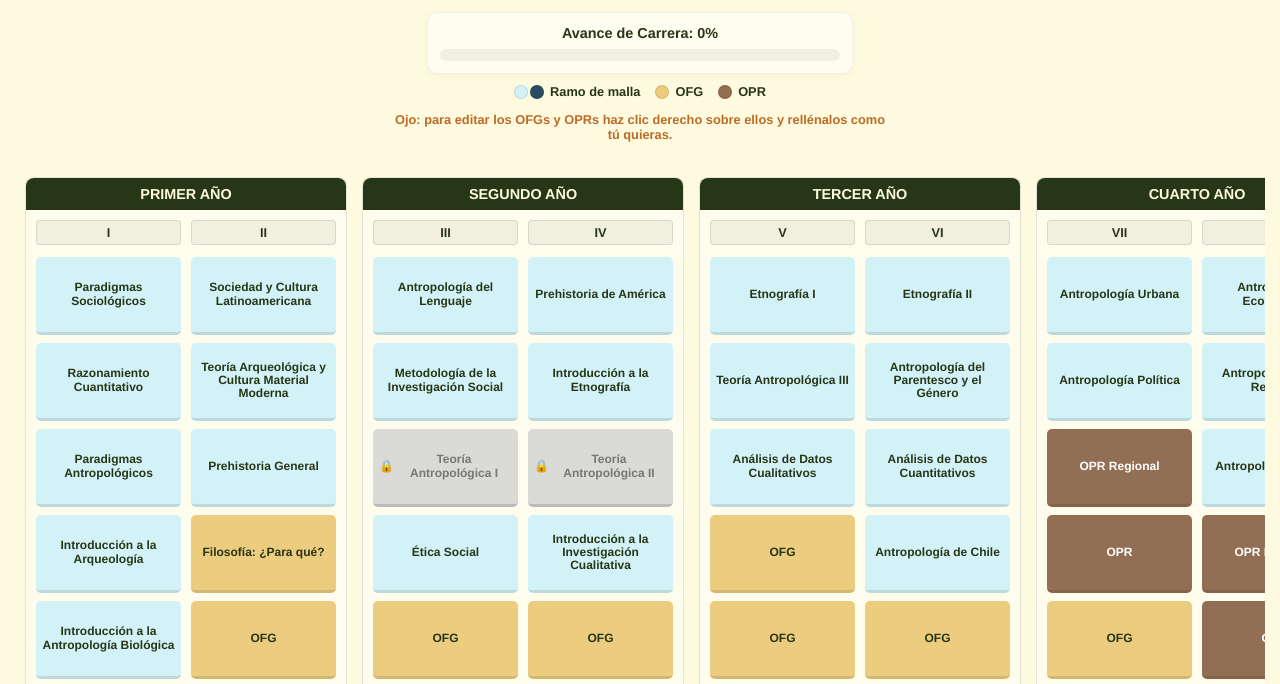
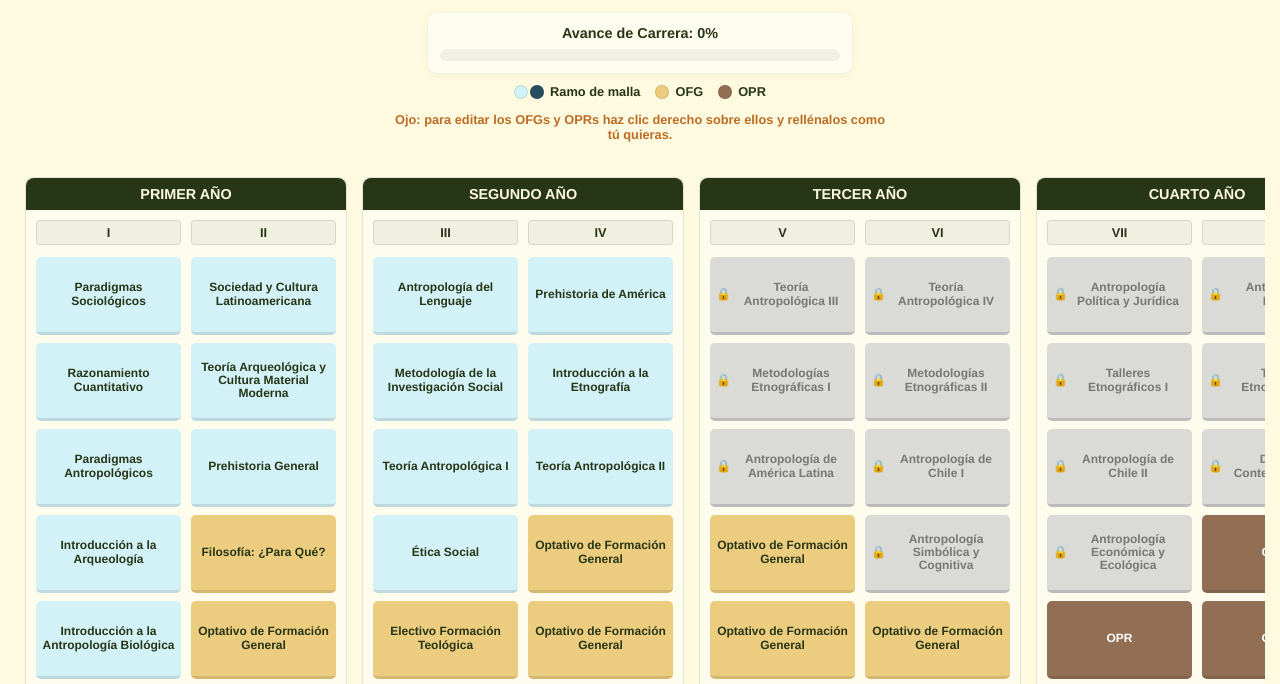
Before and after one commit to maticazesm-ui/Malla-Interactiva-Antropolog-a, a plain HTML site: page index.html in a window 1280 px wide. Shown: the part 79-763 px from the top of the page. Drawn offline with Linux system fonts and the light colour scheme.

Commit message:
Update index.html

```diff
--- a/index.html
+++ b/index.html
@@ -25,7 +25,7 @@
         .progress-container { background-color: rgba(0,0,0,0.05); border-radius: 20px; height: 12px; overflow: hidden; }
         #progress-bar { height: 100%; width: 0%; background-color: #606c38; transition: width 0.8s ease; }
 
-        /* LEYENDA ACTUALIZADA */
+        /* LEYENDA */
         .leyenda { display: flex; flex-direction: column; align-items: center; gap: 8px; margin-bottom: 25px; }
         .leyenda-items { display: flex; justify-content: center; gap: 15px; flex-wrap: wrap; }
         .leyenda-item { display: flex; align-items: center; gap: 6px; font-size: 0.8rem; font-weight: 600; }
@@ -59,8 +59,11 @@
             content: "Sigla: " attr(data-sigla) "\A Créditos: " attr(data-creditos) "\A Requisito: " attr(data-req-name);
             white-space: pre-wrap; position: absolute; bottom: 110%; left: 50%; transform: translateX(-50%);
             background: rgba(0, 0, 0, 0.7); backdrop-filter: blur(6px); color: #fff; padding: 10px;
-            border-radius: 6px; font-size: 0.72rem; font-weight: 400; width: 190px; z-index: 1000;
+            border-radius: 6px; font-size: 0.72rem; font-weight: 400; width: 205px; z-index: 1000;
             opacity: 0; transition: 0.2s; pointer-events: none; border: 1px solid rgba(255,255,255,0.1); text-align: left;
+        }
+        .ramo[data-equiv]::after {
+            content: "Sigla: " attr(data-sigla) "\A Créditos: " attr(data-creditos) "\A Requisitos: " attr(data-req-name) "\A Equivalencias: " attr(data-equiv);
         }
         .ramo:hover::after { opacity: 1; }
         .ramo:hover:not(.bloqueado) { transform: translateY(-2px); filter: brightness(1.03); }
@@ -98,6 +101,7 @@
 <div class="malla-container">
     <div class="malla-wrapper-horizontal">
 
+        <!-- PRIMER AÑO -->
         <div class="año-seccion">
             <div class="año-titulo">Primer Año</div>
             <div class="semestres-wrapper">
@@ -109,21 +113,22 @@
                     <div id="r1_4" class="ramo" data-sigla="ANT120" data-creditos="10" data-req-name="No tiene" onclick="toggle('r1_4')">Introducción a la Arqueología</div>
                     <div id="r1_5" class="ramo" data-sigla="ANT110" data-creditos="10" data-req-name="No tiene" onclick="toggle('r1_5')">Introducción a la Antropología Biológica</div>
                     <div id="r1_e1" class="ramo" data-sigla="VRA100C" data-creditos="0" data-req-name="No tiene" onclick="toggle('r1_e1')">Examen de Comunicación Escrita</div>
-                    <div id="r1_e2" class="ramo" data-sigla="VRA200" data-creditos="0" data-req-name="RII4000 o equiv." onclick="toggle('r1_e2')">English Test ALTE 2</div>
+                    <div id="r1_e2" class="ramo" data-sigla="VRA200" data-creditos="0" data-req-name="RII4000 o RII4001 o RII4010 o EUC4000" data-equiv="VRA2010" onclick="toggle('r1_e2')">English Test ALTE 2</div>
                     <div id="r1_e3" class="ramo" data-sigla="VRA4000" data-creditos="0" data-req-name="No tiene" onclick="toggle('r1_e3')">Integridad Académica en la UC</div>
-                    <div id="r1_e4" class="ramo" data-sigla="VRA1323" data-creditos="0" data-req-name="No tiene" onclick="toggle('r1_e4')">Formación en Docencia para Ayudantes UC</div>
+                    <div id="r1_e4" class="ramo" data-sigla="VRA1323" data-creditos="0" data-req-name="No tiene (No suma al avance)" data-no-avance="true" onclick="toggle('r1_e4')">Formación en Docencia para Ayudantes UC</div>
                 </div>
                 <div class="semestre">
                     <div class="semestre-header">II</div>
                     <div id="r2_1" class="ramo" data-sigla="SOL214" data-creditos="10" data-req-name="No tiene" onclick="toggle('r2_1')">Sociedad y Cultura Latinoamericana</div>
                     <div id="r2_2" class="ramo" data-sigla="ANT1610" data-creditos="10" data-req-name="No tiene" onclick="toggle('r2_2')">Teoría Arqueológica y Cultura Material Moderna</div>
                     <div id="r2_3" class="ramo" data-sigla="ANT1600" data-creditos="10" data-req-name="No tiene" onclick="toggle('r2_3')">Prehistoria General</div>
-                    <div id="r2_4" class="ramo ofg" data-sigla="-" data-creditos="10" data-req-name="No tiene" onclick="toggle('r2_4')" oncontextmenu="editEditable(event, 'r2_4')">Filosofía: ¿Para qué?</div>
-                    <div id="r2_5" class="ramo ofg" data-sigla="-" data-creditos="10" data-req-name="-" onclick="toggle('r2_5')" oncontextmenu="editEditable(event, 'r2_5')">OFG</div>
+                    <div id="r2_4" class="ramo ofg" data-sigla="-" data-creditos="10" data-req-name="No tiene" onclick="toggle('r2_4')" oncontextmenu="editEditable(event, 'r2_4')">Filosofía: ¿Para Qué?</div>
+                    <div id="r2_5" class="ramo ofg" data-sigla="-" data-creditos="10" data-req-name="No tiene" onclick="toggle('r2_5')" oncontextmenu="editEditable(event, 'r2_5')">Optativo de Formación General</div>
                 </div>
             </div>
         </div>
 
+        <!-- SEGUNDO AÑO -->
         <div class="año-seccion">
             <div class="año-titulo">Segundo Año</div>
             <div class="semestres-wrapper">
@@ -131,79 +136,82 @@
                     <div class="semestre-header">III</div>
                     <div id="r3_1" class="ramo" data-sigla="ANT135" data-creditos="10" data-req-name="No tiene" onclick="toggle('r3_1')">Antropología del Lenguaje</div>
                     <div id="r3_2" class="ramo" data-sigla="SOL126S" data-creditos="10" data-req-name="No tiene" onclick="toggle('r3_2')">Metodología de la Investigación Social</div>
-                    <div id="r3_3" class="ramo" data-sigla="ANT140" data-req="r1_3" data-creditos="10" data-req-name="Paradigmas Antropológicos" onclick="toggle('r3_3')">Teoría Antropológica I</div>
+                    <div id="r3_3" class="ramo" data-sigla="ANT140" data-creditos="10" data-req-name="No tiene" onclick="toggle('r3_3')">Teoría Antropológica I</div>
                     <div id="r3_4" class="ramo" data-sigla="ANT107" data-creditos="10" data-req-name="No tiene" onclick="toggle('r3_4')">Ética Social</div>
-                    <div id="r3_5" class="ramo ofg" data-sigla="-" data-creditos="10" data-req-name="-" onclick="toggle('r3_5')" oncontextmenu="editEditable(event, 'r3_5')">OFG</div>
+                    <div id="r3_5" class="ramo ofg" data-sigla="-" data-creditos="10" data-req-name="No tiene" onclick="toggle('r3_5')" oncontextmenu="editEditable(event, 'r3_5')">Electivo Formación Teológica</div>
                 </div>
                 <div class="semestre">
                     <div class="semestre-header">IV</div>
                     <div id="r4_1" class="ramo" data-sigla="ANT302Q" data-creditos="10" data-req-name="No tiene" onclick="toggle('r4_1')">Prehistoria de América</div>
                     <div id="r4_2" class="ramo" data-sigla="ANT170" data-creditos="10" data-req-name="No tiene" onclick="toggle('r4_2')">Introducción a la Etnografía</div>
-                    <div id="r4_3" class="ramo" data-sigla="ANT150" data-req="r1_3" data-creditos="10" data-req-name="Paradigmas Antropológicos" onclick="toggle('r4_3')">Teoría Antropológica II</div>
-                    <div id="r4_4" class="ramo" data-sigla="ANT133" data-creditos="10" data-req-name="No tiene" onclick="toggle('r4_4')">Introducción a la Investigación Cualitativa</div>
-                    <div id="r4_5" class="ramo ofg" data-sigla="-" data-creditos="10" data-req-name="-" onclick="toggle('r4_5')" oncontextmenu="editEditable(event, 'r4_5')">OFG</div>
+                    <div id="r4_3" class="ramo" data-sigla="ANT150" data-creditos="10" data-req-name="No tiene" onclick="toggle('r4_3')">Teoría Antropológica II</div>
+                    <div id="r4_4" class="ramo ofg" data-sigla="-" data-creditos="10" data-req-name="No tiene" onclick="toggle('r4_4')" oncontextmenu="editEditable(event, 'r4_4')">Optativo de Formación General</div>
+                    <div id="r4_5" class="ramo ofg" data-sigla="-" data-creditos="10" data-req-name="No tiene" onclick="toggle('r4_5')" oncontextmenu="editEditable(event, 'r4_5')">Optativo de Formación General</div>
                 </div>
             </div>
         </div>
 
+        <!-- TERCER AÑO -->
         <div class="año-seccion">
             <div class="año-titulo">Tercer Año</div>
             <div class="semestres-wrapper">
                 <div class="semestre">
                     <div class="semestre-header">V</div>
-                    <div id="r5_1" class="ramo" data-sigla="-" data-creditos="10" onclick="toggle('r5_1')">Etnografía I</div>
-                    <div id="r5_2" class="ramo" data-sigla="-" data-creditos="10" onclick="toggle('r5_2')">Teoría Antropológica III</div>
-                    <div id="r5_3" class="ramo" data-sigla="-" data-creditos="10" onclick="toggle('r5_3')">Análisis de Datos Cualitativos</div>
-                    <div id="r5_4" class="ramo ofg" onclick="toggle('r5_4')" oncontextmenu="editEditable(event, 'r5_4')">OFG</div>
-                    <div id="r5_5" class="ramo ofg" onclick="toggle('r5_5')" oncontextmenu="editEditable(event, 'r5_5')">OFG</div>
+                    <div id="r5_1" class="ramo" data-sigla="ANT201" data-creditos="10" data-req="r1_3,r3_3,r4_3" data-req-name="Paradigmas Antropológicos, Teoría Antropológica I y II" onclick="toggle('r5_1')">Teoría Antropológica III</div>
+                    <div id="r5_2" class="ramo" data-sigla="ANT210" data-creditos="10" data-req="r3_2,r4_2" data-req-name="Metodología de la Inv. Social e Intro. a la Etnografía" onclick="toggle('r5_2')">Metodologías Etnográficas I</div>
+                    <div id="r5_3" class="ramo" data-sigla="ANT220" data-creditos="10" data-req="r1_3,r2_1" data-req-name="Paradigmas Antropológicos y Sociedad y Cultura Latinoamericana" onclick="toggle('r5_3')">Antropología de América Latina</div>
+                    <div id="r5_4" class="ramo ofg" data-sigla="-" data-creditos="10" data-req-name="No tiene" onclick="toggle('r5_4')" oncontextmenu="editEditable(event, 'r5_4')">Optativo de Formación General</div>
+                    <div id="r5_5" class="ramo ofg" data-sigla="-" data-creditos="10" data-req-name="No tiene" onclick="toggle('r5_5')" oncontextmenu="editEditable(event, 'r5_5')">Optativo de Formación General</div>
                 </div>
                 <div class="semestre">
                     <div class="semestre-header">VI</div>
-                    <div id="r6_1" class="ramo" onclick="toggle('r6_1')">Etnografía II</div>
-                    <div id="r6_2" class="ramo" onclick="toggle('r6_2')">Antropología del Parentesco y el Género</div>
-                    <div id="r6_3" class="ramo" onclick="toggle('r6_3')">Análisis de Datos Cuantitativos</div>
-                    <div id="r6_4" class="ramo" onclick="toggle('r6_4')">Antropología de Chile</div>
-                    <div id="r6_5" class="ramo ofg" onclick="toggle('r6_5')" oncontextmenu="editEditable(event, 'r6_5')">OFG</div>
+                    <div id="r6_1" class="ramo" data-sigla="ANT202" data-creditos="10" data-req="r5_1" data-req-name="Teoría Antropológica III" onclick="toggle('r6_1')">Teoría Antropológica IV</div>
+                    <div id="r6_2" class="ramo" data-sigla="ANT211" data-creditos="10" data-req="r5_2" data-req-name="Metodologías Etnográficas I" onclick="toggle('r6_2')">Metodologías Etnográficas II</div>
+                    <div id="r6_3" class="ramo" data-sigla="ANT221" data-creditos="10" data-req="r5_3" data-req-name="Antropología de América Latina" onclick="toggle('r6_3')">Antropología de Chile I</div>
+                    <div id="r6_4" class="ramo" data-sigla="ANT230" data-creditos="10" data-req="r3_1,r4_3" data-req-name="Antropología del Lenguaje y Teoría Antropológica II" onclick="toggle('r6_4')">Antropología Simbólica y Cognitiva</div>
+                    <div id="r6_5" class="ramo ofg" data-sigla="-" data-creditos="10" data-req-name="No tiene" onclick="toggle('r6_5')" oncontextmenu="editEditable(event, 'r6_5')">Optativo de Formación General</div>
                 </div>
             </div>
         </div>
 
+        <!-- CUARTO AÑO -->
         <div class="año-seccion">
             <div class="año-titulo">Cuarto Año</div>
             <div class="semestres-wrapper">
                 <div class="semestre">
                     <div class="semestre-header">VII</div>
-                    <div id="r7_1" class="ramo" onclick="toggle('r7_1')">Antropología Urbana</div>
-                    <div id="r7_2" class="ramo" onclick="toggle('r7_2')">Antropología Política</div>
-                    <div id="r7_3" class="ramo optativo" data-sigla="-" data-creditos="10" onclick="toggle('r7_3')" oncontextmenu="editEditable(event, 'r7_3')">OPR Regional</div>
-                    <div id="r7_4" class="ramo optativo" data-sigla="-" data-creditos="10" onclick="toggle('r7_4')" oncontextmenu="editEditable(event, 'r7_4')">OPR</div>
-                    <div id="r7_5" class="ramo ofg" onclick="toggle('r7_5')" oncontextmenu="editEditable(event, 'r7_5')">OFG</div>
+                    <div id="r7_1" class="ramo" data-sigla="ANT240" data-creditos="10" data-req="r4_3" data-req-name="Teoría Antropológica II" onclick="toggle('r7_1')">Antropología Política y Jurídica</div>
+                    <div id="r7_2" class="ramo" data-sigla="ANT212" data-creditos="10" data-req="r6_2" data-req-name="Metodologías Etnográficas II" onclick="toggle('r7_2')">Talleres Etnográficos I</div>
+                    <div id="r7_3" class="ramo" data-sigla="ANT222" data-creditos="10" data-req="r6_3" data-req-name="Antropología de Chile I" onclick="toggle('r7_3')">Antropología de Chile II</div>
+                    <div id="r7_4" class="ramo" data-sigla="ANT250" data-creditos="10" data-req="r4_3" data-req-name="Teoría Antropológica II" onclick="toggle('r7_4')">Antropología Económica y Ecológica</div>
+                    <div id="r7_5" class="ramo optativo" data-sigla="-" data-creditos="10" data-req-name="No tiene" onclick="toggle('r7_5')" oncontextmenu="editEditable(event, 'r7_5')">OPR</div>
                 </div>
                 <div class="semestre">
                     <div class="semestre-header">VIII</div>
-                    <div id="r8_1" class="ramo" onclick="toggle('r8_1')">Antropología Económica</div>
-                    <div id="r8_2" class="ramo" onclick="toggle('r8_2')">Antropología de la Religión</div>
-                    <div id="r8_3" class="ramo" onclick="toggle('r8_3')">Antropología Médica</div>
-                    <div id="r8_4" class="ramo optativo" onclick="toggle('r8_4')" oncontextmenu="editEditable(event, 'r8_4')">OPR Regional</div>
-                    <div id="r8_5" class="ramo optativo" onclick="toggle('r8_5')" oncontextmenu="editEditable(event, 'r8_5')">OPR</div>
+                    <div id="r8_1" class="ramo" data-sigla="ANT260" data-creditos="10" data-req="r1_5,r4_3" data-req-name="Intro. Antropología Biológica y Teoría Antropológica II" onclick="toggle('r8_1')">Antropología Médica</div>
+                    <div id="r8_2" class="ramo" data-sigla="ANT213" data-creditos="10" data-req="r7_2" data-req-name="Talleres Etnográficos I" onclick="toggle('r8_2')">Talleres Etnográficos II</div>
+                    <div id="r8_3" class="ramo" data-sigla="ANT270" data-creditos="10" data-req="r6_1" data-req-name="Teoría Antropológica IV" onclick="toggle('r8_3')">Debates Contemporáneos</div>
+                    <div id="r8_4" class="ramo optativo" data-sigla="-" data-creditos="10" data-req-name="No tiene" onclick="toggle('r8_4')" oncontextmenu="editEditable(event, 'r8_4')">OPR</div>
+                    <div id="r8_5" class="ramo optativo" data-sigla="-" data-creditos="10" data-req-name="No tiene" onclick="toggle('r8_5')" oncontextmenu="editEditable(event, 'r8_5')">OPR</div>
                 </div>
             </div>
         </div>
 
+        <!-- QUINTO AÑO -->
         <div class="año-seccion">
             <div class="año-titulo">Quinto Año</div>
             <div class="semestres-wrapper">
                 <div class="semestre">
                     <div class="semestre-header">IX</div>
-                    <div id="r9_1" class="ramo terminal" onclick="toggle('r9_1')">Formulación y Evaluación de Proyectos</div>
-                    <div id="r9_2" class="ramo terminal" onclick="toggle('r9_2')">Mediación e Interculturalidad</div>
-                    <div id="r9_3" class="ramo terminal" onclick="toggle('r9_3')">Políticas Públicas</div>
-                    <div id="r9_4" class="ramo optativo" onclick="toggle('r9_4')" oncontextmenu="editEditable(event, 'r9_4')">OPR</div>
-                    <div id="r9_5" class="ramo optativo" onclick="toggle('r9_5')" oncontextmenu="editEditable(event, 'r9_5')">OPR</div>
+                    <div id="r9_1" class="ramo terminal" data-sigla="ANT301" data-creditos="10" data-req="r8_2,r8_3" data-req-name="Talleres Etnográficos II y Debates Contemporáneos" onclick="toggle('r9_1')">Seminario de Título I</div>
+                    <div id="r9_2" class="ramo terminal" data-sigla="ANT310" data-creditos="10" data-req="r8_2" data-req-name="Talleres Etnográficos II" onclick="toggle('r9_2')">Antropología Aplicada y Políticas Públicas</div>
+                    <div id="r9_3" class="ramo optativo" data-sigla="-" data-creditos="10" data-req-name="No tiene" onclick="toggle('r9_3')" oncontextmenu="editEditable(event, 'r9_3')">OPR</div>
+                    <div id="r9_4" class="ramo optativo" data-sigla="-" data-creditos="10" data-req-name="No tiene" onclick="toggle('r9_4')" oncontextmenu="editEditable(event, 'r9_4')">OPR</div>
+                    <div id="r9_5" class="ramo optativo" data-sigla="-" data-creditos="10" data-req-name="No tiene" onclick="toggle('r9_5')" oncontextmenu="editEditable(event, 'r9_5')">OPR</div>
                 </div>
                 <div class="semestre">
                     <div class="semestre-header">X</div>
-                    <div id="r10_1" class="ramo terminal" onclick="toggle('r10_1')">Taller de Titulación</div>
+                    <div id="r10_1" class="ramo terminal" data-sigla="ANT302" data-creditos="30" data-req="r9_1" data-req-name="Seminario de Título I" onclick="toggle('r10_1')">Seminario de Título II / Práctica Profesional</div>
                 </div>
             </div>
         </div>
@@ -219,9 +227,8 @@
         actualizar();
     }
 
-    // FUNCIÓN PARA EDITAR OFG Y OPR CON CLIC DERECHO
     function editEditable(event, id) {
-        event.preventDefault(); // Evita el menú contextual del navegador
+        event.preventDefault();
         const el = document.getElementById(id);
 
         const nuevoNombre = prompt("Nombre de la asignatura:", el.innerText);
@@ -240,28 +247,42 @@
     function actualizar() {
         const ramos = document.querySelectorAll('.ramo');
 
-        // Lógica de requisitos
+        let huboCambio = true;
+        while (huboCambio) {
+            huboCambio = false;
             ramos.forEach(r => {
-            const reqId = r.getAttribute('data-req');
-            if (reqId) {
+                const reqAttr = r.getAttribute('data-req');
+                if (reqAttr) {
+                    const reqIds = reqAttr.split(',').map(s => s.trim());
+                    const todosAprobados = reqIds.every(reqId => {
                         const reqEl = document.getElementById(reqId);
-                if (!reqEl.classList.contains('aprobado')) {
+                        return reqEl && reqEl.classList.contains('aprobado');
+                    });
+
+                    if (!todosAprobados) {
+                        if (!r.classList.contains('bloqueado') || r.classList.contains('aprobado')) {
                             r.classList.add('bloqueado');
                             r.classList.remove('aprobado');
+                            huboCambio = true;
+                        }
                     } else {
+                        if (r.classList.contains('bloqueado')) {
                             r.classList.remove('bloqueado');
+                            huboCambio = true;
+                        }
                     }
                 }
             });
+        }
 
-        // Avance de carrera
+        // Calcular avance excluyendo el curso de ayudantes (data-no-avance="true")
+        const ramosComputables = document.querySelectorAll('.ramo:not([data-no-avance="true"])');
         let aprobados = 0;
-        ramos.forEach(r => { if (r.classList.contains('aprobado')) aprobados++; });
-        const porcentaje = Math.round((aprobados / ramos.length) * 100) || 0;
+        ramosComputables.forEach(r => { if (r.classList.contains('aprobado')) aprobados++; });
+        const porcentaje = Math.round((aprobados / ramosComputables.length) * 100) || 0;
         document.getElementById('progress-bar').style.width = porcentaje + '%';
         document.getElementById('label-avance').innerText = `Avance de Carrera: ${porcentaje}%`;
 
-        // Guardar estado y datos personalizados
         const save = {};
         ramos.forEach(r => {
             save[r.id] = {
@@ -271,17 +292,16 @@
                 creditos: r.getAttribute('data-creditos')
             };
         });
-        localStorage.setItem('malla_antro_final_v20', JSON.stringify(save));
+        localStorage.setItem('malla_antropologia_uc_v1', JSON.stringify(save));
     }
 
     function cargar() {
-        const save = JSON.parse(localStorage.getItem('malla_antro_final_v20'));
+        const save = JSON.parse(localStorage.getItem('malla_antropologia_uc_v1'));
         if (save) {
             Object.keys(save).forEach(id => {
                 const el = document.getElementById(id);
                 if (el) {
                     if (save[id].aprobado) el.classList.add('aprobado');
-                    // Restaurar nombres y datos si son editables (OFG u Optativos OPR)
                     if (el.classList.contains('ofg') || el.classList.contains('optativo')) {
                         el.innerText = save[id].nombre;
                         el.setAttribute('data-sigla', save[id].sigla);
```
Lines whose indentation alone changed are shown as unchanged.
